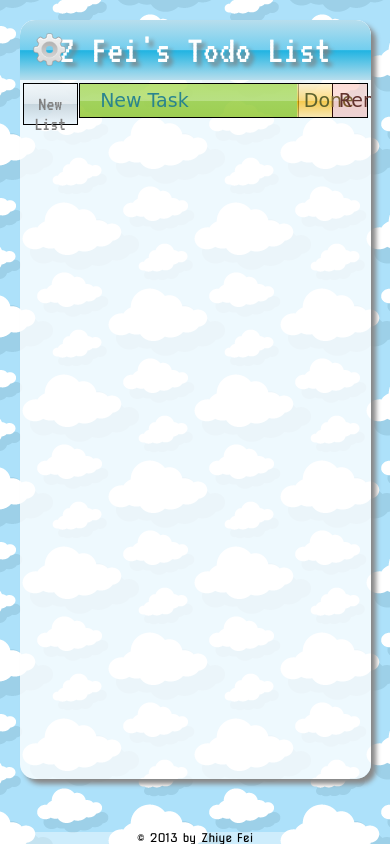
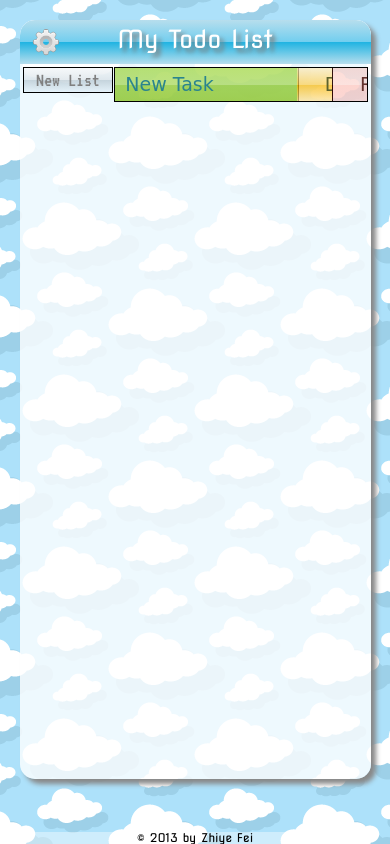
Before and after one commit to zfei/todolist, a plain HTML site: page index.html in a window 390 px wide. Drawn offline with Linux system fonts and the light colour scheme; a web font is replaced by a local one.

Commit message:
Some optimization for mobile experience.

```diff
--- a/css/main.css
+++ b/css/main.css
@@ -1,4 +1,4 @@
-@import url(http://fonts.googleapis.com/css?family=Galindo|Tenor+Sans|Nova+Square|VT323);
+@import url(http://fonts.googleapis.com/css?family=Galindo|Nova+Square|VT323);
 
 .group:after {
   content: "";
@@ -40,8 +40,8 @@ h1 {
 	padding: 10px;
 	height: 40px;
 	text-align: center;
-	font-family: 'VT323', cursive;
-	font-size: 40px;
+	font-family: 'Nova Square', cursive;
+	font-size: 35px;
 	color: white;
 	text-shadow: 4px 4px 4px grey;
 }
@@ -251,3 +251,52 @@ h1 {
 #file_import {
 	display: none;
 }
+
+@media only screen and (max-width: 720px) {
+	h1 {
+		margin-bottom: 1%;
+		padding: 7px;
+		text-align: center;
+		font-family: 'Nova Square', cursive;
+		height: 30px;
+		font-size: 25px;
+		color: white;
+	}
+
+	#pref {
+		top: 8px;
+	}
+
+	#pref img {
+		height: 28px;
+		width: 28px;
+	}
+
+	#pref_panel {
+		top: 40px;
+	}
+
+	.label  {
+		text-indent: 100%;
+		white-space: nowrap;
+		overflow: hidden;
+	}
+
+	#tasks li {
+		padding-left: 10px;
+	}
+
+	#list li {
+		height: 20px;
+		padding: 2px 0;
+		font-size: 20px;
+	}
+
+	#list_wrapper {
+		width: 25%;
+	}
+
+	#task_wrapper {
+		width: 52%;
+	}
+}
--- a/index.html
+++ b/index.html
@@ -16,7 +16,7 @@
 
     <div id="wrapper" class="group">
 
-        <h1>Z Fei's Todo List</h1>
+        <h1>My Todo List</h1>
 
         <div id="pref">
             <img src="./img/icon/pref.png">
```
